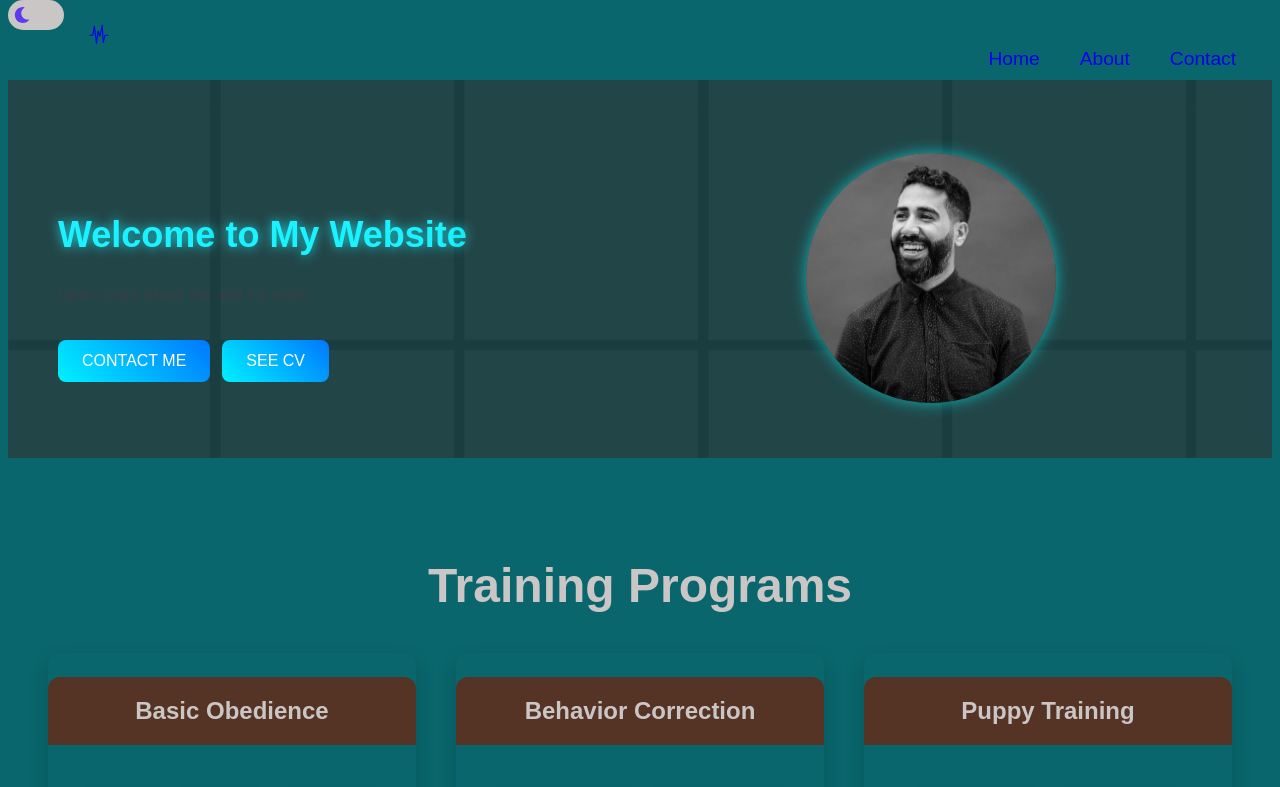
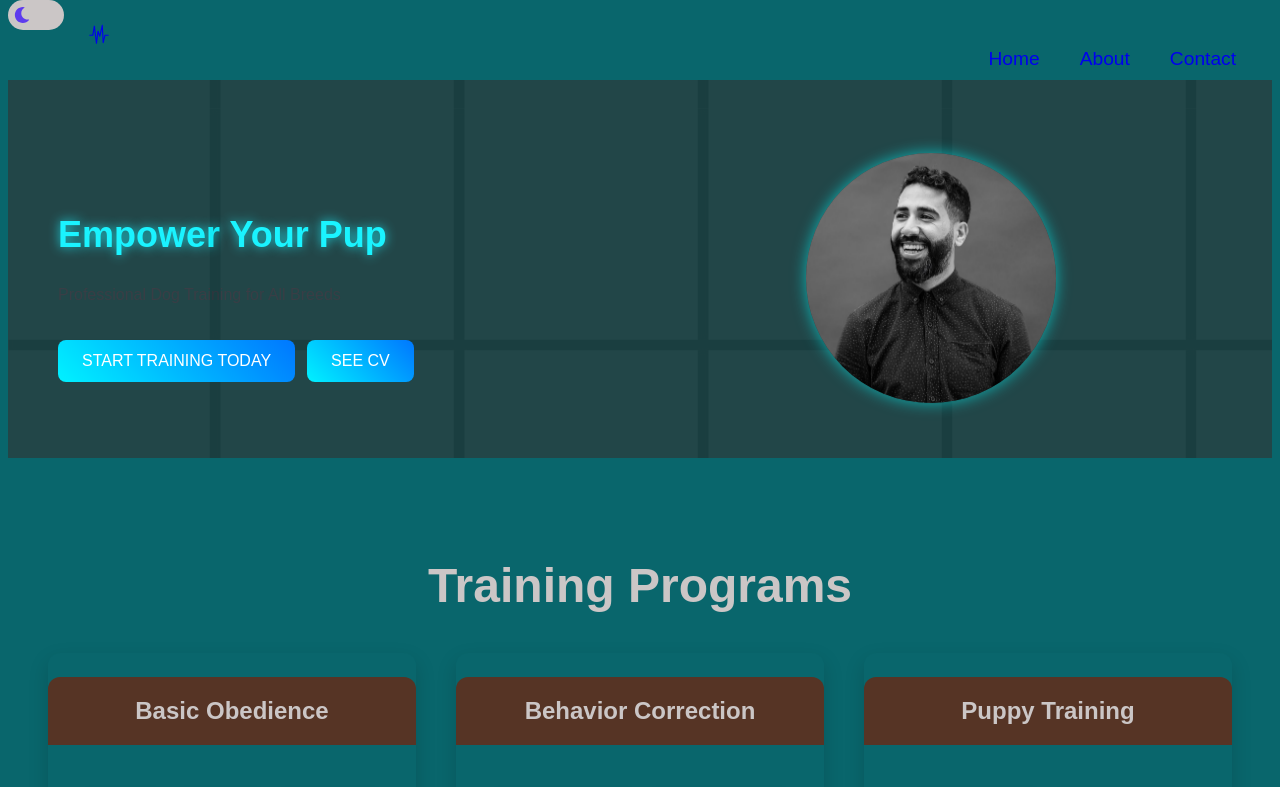
Before and after one commit to ahmad-mj/react-portfolio, a React (Create React App) app: page / in a window 1280 px wide. Shown: the top 787 px of the page. Built offline with nearby package versions, Linux system fonts and the light colour scheme.

Commit message:
Update Import for JSON file

```diff
--- a/src/containers/home/HeroSection.jsx
+++ b/src/containers/home/HeroSection.jsx
@@ -1,13 +1,17 @@
 import React from "react";
+import content from '../../content.json';
+
 const HeroSection = () => {
+const { title, subtitle, cta } = content.hero;
+
 return(
   <section className="hero-section">
   <div className="hero-content">
     <div className="hero-text">
-      <h1>Welcome to My Website</h1>
-      <p>Learn more about me and my work.</p>
+      <h1>{title}</h1>
+      <p>{subtitle}</p>
       <div className="button-container">
-        <button onClick={() => window.location.href = "#contact"}>Contact Me</button>
+        <button onClick={() => window.location.href = "#contact"}>{cta}</button>
         <button onClick={() => window.open("/resume.pdf", "_blank")}>See CV</button>
       </div>
     </div>
```
